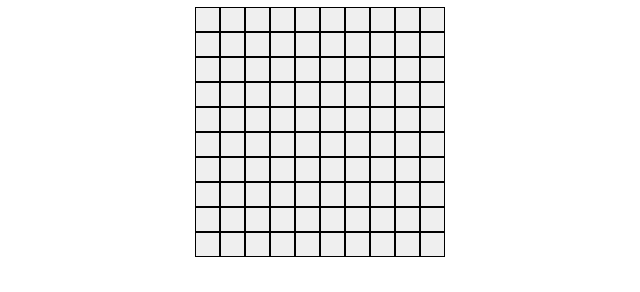
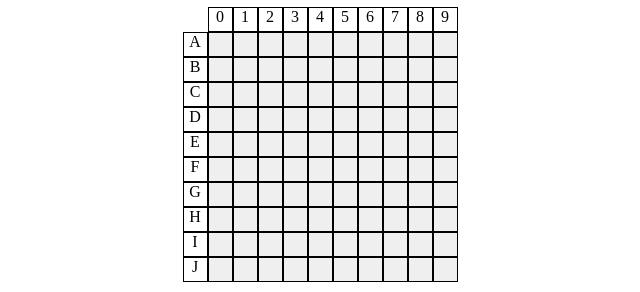
Before and after one commit to pongpwner/battleship, a website built with webpack: page template.html in a window 1280 px wide. Shown: the part 81-373 px from the top of the page, without its empty margins (320-960 px from the left). Built offline with nearby package versions, Linux system fonts and the light colour scheme.

Commit message:
add coordinate labels to boards

```diff
--- a/src/index.js
+++ b/src/index.js
@@ -1,33 +1,4 @@
 import "./styles/styles.css";
-import Ship from "./modules/ship";
-import GameBoard from "./modules/gameBoard";
-import Dom from "./modules/dom";
-import Player from "./modules/player";
 import GameController from "./modules/gameController";
-let content = document.querySelector("#content");
-// let ship = Ship(3);
-// ship.hit();
-// console.log(ship);
-
-//for testing
-// const shipsArr1 = [
-//   Ship([62, 72]),
-//   Ship([52, 53, 54]),
-//   Ship([35, 45, 55]),
-//   Ship([1, 2, 3, 4]),
-//   Ship([91, 92, 93, 94, 95]),
-// ];
-// const shipsArr2 = [
-//   Ship([62, 72]),
-//   Ship([52, 53, 54]),
-//   Ship([35, 45, 55]),
-//   Ship([1, 2, 3, 4]),
-//   Ship([91, 92, 93, 94, 95]),
-// ];
-// const player1 = Player("player", shipsArr1);
-// const player2 = Player("cpu", shipsArr2);
-// Dom.generateDom(player1, player2);
-
-//
 
 GameController.start();
--- a/src/modules/dom.js
+++ b/src/modules/dom.js
@@ -10,6 +10,47 @@ const Dom = (function (player1, player2) {
     opponentBoard.classList.add("board");
     let playerBoard = document.createElement("div");
     playerBoard.classList.add("board");
+
+    //
+    let opponentBoardContainer = document.createElement("div");
+    opponentBoardContainer.classList.add("board-container");
+    let playerBoardContainer = document.createElement("div");
+    playerBoardContainer.classList.add("board-container");
+
+    // coordinate labels, 123..ABC
+    let xAxis = document.createElement("div");
+    xAxis.classList.add("x-axis");
+    let yAxis = document.createElement("div");
+    yAxis.classList.add("y-axis");
+
+    // coordinate labels, 123..ABC
+    let xAxis2 = document.createElement("div");
+    xAxis2.classList.add("x-axis");
+    let yAxis2 = document.createElement("div");
+    yAxis2.classList.add("y-axis");
+
+    //append labels to x and y axis
+    for (let i = 0; i < 10; i++) {
+      let label = document.createElement("div");
+      label.textContent = i;
+      xAxis.appendChild(label);
+    }
+    for (let i = 0; i < 10; i++) {
+      let label = document.createElement("div");
+      label.textContent = String.fromCharCode(i + 65);
+      yAxis.appendChild(label);
+    }
+    //append labels to x and y axis
+    for (let i = 0; i < 10; i++) {
+      let label = document.createElement("div");
+      label.textContent = i;
+      xAxis2.appendChild(label);
+    }
+    for (let i = 0; i < 10; i++) {
+      let label = document.createElement("div");
+      label.textContent = String.fromCharCode(i + 65);
+      yAxis2.appendChild(label);
+    }
 
     //add tiles to player and opponent board
     for (let i = 0; i < 100; i++) {
@@ -98,10 +139,17 @@ const Dom = (function (player1, player2) {
       });
       playerBoard.appendChild(temp);
     }
+    opponentBoardContainer.appendChild(xAxis);
+    opponentBoardContainer.appendChild(yAxis);
+    opponentBoardContainer.appendChild(opponentBoard);
+    playerBoardContainer.appendChild(xAxis2);
+    playerBoardContainer.appendChild(yAxis2);
+    playerBoardContainer.appendChild(playerBoard);
+
     pageContent.appendChild(opponentHeader);
-    pageContent.appendChild(opponentBoard);
+    pageContent.appendChild(opponentBoardContainer);
     pageContent.appendChild(playerHeader);
-    pageContent.appendChild(playerBoard);
+    pageContent.appendChild(playerBoardContainer);
   }
 
   return {
--- a/src/styles/styles.scss
+++ b/src/styles/styles.scss
@@ -7,6 +7,11 @@
   justify-content: center;
   align-items: center;
 }
+.board-container {
+  display: grid;
+  grid-template-rows: 25px 250px;
+  grid-template-columns: 25px 250px;
+}
 .board {
   display: grid;
   grid-template-rows: repeat(10, 25px);
@@ -14,6 +19,8 @@
   grid-template-columns: repeat(10, 25px);
 
   margin-bottom: 20px;
+  grid-row: 2;
+  grid-column: 2;
 }
 .board-tile {
   border: 1px solid black;
@@ -42,3 +49,22 @@
   background-color: silver;
   border: 3px solid black;
 }
+.x-axis div,
+.y-axis div {
+  border: 1px solid black;
+  text-align: center;
+  height: 25px;
+  width: 25px;
+}
+.x-axis {
+  display: grid;
+  grid-template-columns: repeat(10, 25px);
+  grid-row: 1;
+  grid-column: 2;
+}
+.y-axis {
+  grid-template-rows: repeat(10, 25px);
+  width: 25px;
+  grid-row: 2;
+  grid-column: 1;
+}
```
Also changed, not shown: dist/main.js, src/styles/styles.css, 1 other file.
